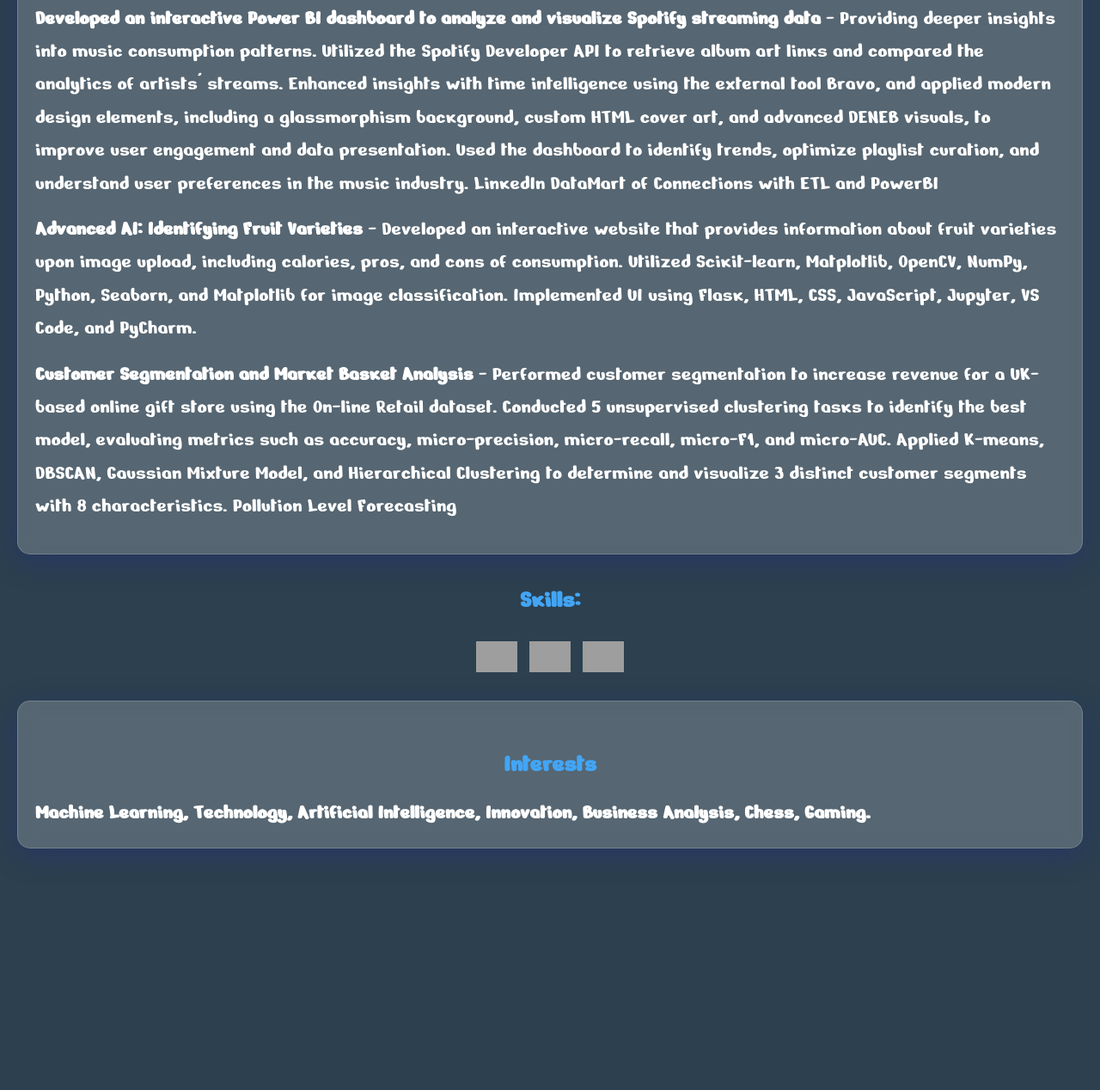
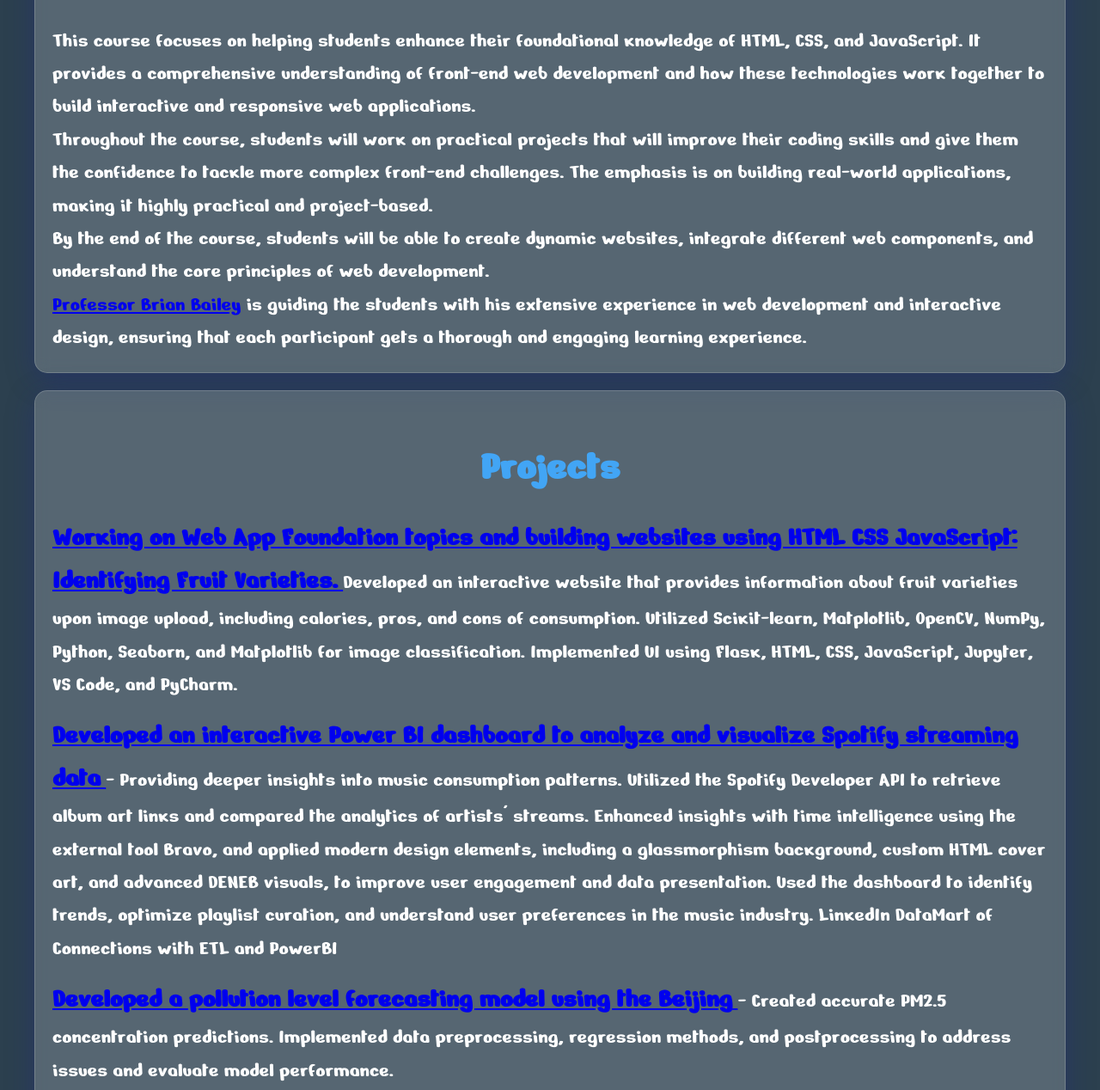
Before and after one commit to SrujanSShetty/ITMD541, a plain HTML site: page index.html in a window 1280 px wide. Shown: the part 1287-2555 px from the top of the page at 86% size. Before the commit the page ends 2314 px from the top, so only its background shows below. Drawn offline with Linux system fonts and the light colour scheme; grey boxes are pictures that could not be loaded; files whose address does not match are found by name; a web font is replaced by a local one.

Commit message:
Final Commit (9) - Webpage Complete

```diff
--- a/index.html
+++ b/index.html
@@ -28,26 +28,42 @@
         </div>
 
 
-    <div class="glass contact-container">
+<div
+    class="glass contact-container">
         <h2>Contact Info</h2>
         <ul>
             <li><a href="https://linkedin.com/in/srujanshetty" ><img src="https://raw.githubusercontent.com/rahuldkjain/github-profile-readme-generator/master/src/images/icons/Social/linked-in-alt.svg" alt="LinkedIn Icon"> LinkedIn</a></li>
             <li><a href="mailto:srujansshettyofficial@gmail.com"><img src="https://upload.wikimedia.org/wikipedia/commons/4/4e/Gmail_Icon.png" alt="Mail Icon"> Mail</a></li>
         </ul>
 </div>
+
+ <div
+    class="about-course-section">
+        <div class="glass about-course-container">
+            <h2>About Course</h2>
+            <p>This course focuses on helping students enhance their foundational knowledge of HTML, CSS, and JavaScript. It provides a comprehensive understanding of front-end web development and how these technologies work together to build interactive and responsive web applications.</p>
+            <p>Throughout the course, students will work on practical projects that will improve their coding skills and give them the confidence to tackle more complex front-end challenges. The emphasis is on building real-world applications, making it highly practical and project-based.</p>
+            <p>By the end of the course, students will be able to create dynamic websites, integrate different web components, and understand the core principles of web development.</p>
+            <p><a href="https://www.linkedin.com/in/brian-t-bailey" target="_blank">Professor Brian Bailey</a> is guiding the students with his extensive experience in web development and interactive design, ensuring that each participant gets a thorough and engaging learning experience.</p>
+
         </div>
-
-    <h2> About Course: </h2>
+</div>
 
 
 
-        <div class="projects-container">
+
+<div
+    class="projects-container">
             <h2>Projects</h2>
             <ul>
-                <li><strong>Working on Web App Foundation topics and building websites using HTML CSS JavaScript</strong></li>
-                <li><strong>Developed an interactive Power BI dashboard to analyze and visualize Spotify streaming data</strong> - Providing deeper insights into music consumption patterns. Utilized the Spotify Developer API to retrieve album art links and compared the analytics of artists' streams. Enhanced insights with time intelligence using the external tool Bravo, and applied modern design elements, including a glassmorphism background, custom HTML cover art, and advanced DENEB visuals, to improve user engagement and data presentation. Used the dashboard to identify trends, optimize playlist curation, and understand user preferences in the music industry. LinkedIn DataMart of Connections with ETL and PowerBI</li>
-                <li><strong>Advanced AI: Identifying Fruit Varieties</strong> - Developed an interactive website that provides information about fruit varieties upon image upload, including calories, pros, and cons of consumption. Utilized Scikit-learn, Matplotlib, OpenCV, NumPy, Python, Seaborn, and Matplotlib for image classification. Implemented UI using Flask, HTML, CSS, JavaScript, Jupyter, VS Code, and PyCharm.</li>
-                <li><strong>Customer Segmentation and Market Basket Analysis</strong> - Performed customer segmentation to increase revenue for a UK-based online gift store using the On-line Retail dataset. Conducted 5 unsupervised clustering tasks to identify the best model, evaluating metrics such as accuracy, micro-precision, micro-recall, micro-F1, and micro-AUC. Applied K-means, DBSCAN, Gaussian Mixture Model, and Hierarchical Clustering to determine and visualize 3 distinct customer segments with 8 characteristics. Pollution Level Forecasting</li>
+                <li><a href="https://github.com/SrujanSShetty/ITMD541" target="_blank"> <strong>Working on Web App Foundation topics and building websites using HTML CSS JavaScript: Identifying Fruit Varieties.</strong> </a> Developed an interactive website that provides information about fruit varieties upon image upload, including calories, pros, and cons of consumption. Utilized Scikit-learn, Matplotlib, OpenCV, NumPy, Python, Seaborn, and Matplotlib for image classification. Implemented UI using Flask, HTML, CSS, JavaScript, Jupyter, VS Code, and PyCharm.</li>
+
+                <li><a href="https://github.com/SrujanSShetty/Enhancing-Music-Streaming-Insights-with-Spotify-Dashboard." target="_blank"> <strong>Developed an interactive Power BI dashboard to analyze and visualize Spotify streaming data</strong> </a> - Providing deeper insights into music consumption patterns. Utilized the Spotify Developer API to retrieve album art links and compared the analytics of artists' streams. Enhanced insights with time intelligence using the external tool Bravo, and applied modern design elements, including a glassmorphism background, custom HTML cover art, and advanced DENEB visuals, to improve user engagement and data presentation. Used the dashboard to identify trends, optimize playlist curation, and understand user preferences in the music industry. LinkedIn DataMart of Connections with ETL and PowerBI</li>
+
+                <li><a href="https://github.com/SrujanSShetty/Harnessing-Data-Analytics-for-Pollution-level-forecasting-using-the-air-quality-attributes." target="_blank"> <strong>Developed a pollution level forecasting model using the Beijing</strong> </a> - Created accurate PM2.5 concentration predictions. Implemented data preprocessing, regression methods, and postprocessing to address issues and evaluate model performance.</li>
+
+                <li><a href="https://github.com/SrujanSShetty/Customer-segmentation-of-Online-gift-store" target="_blank"> <strong>Customer Segmentation and Market Basket Analysis</strong></a> - Performed customer segmentation to increase revenue for a UK-based online gift store using the On-line Retail dataset. Conducted 5 unsupervised clustering tasks to identify the best model, evaluating metrics such as accuracy, micro-precision, micro-recall, micro-F1, and micro-AUC. Applied K-means, DBSCAN, Gaussian Mixture Model, and Hierarchical Clustering to determine and visualize 3 distinct customer segments with 8 characteristics. Pollution Level Forecasting</li>
+
             </ul>
         </div>
 
@@ -56,13 +72,15 @@
             <img src="https://cdn.jsdelivr.net/gh/devicons/devicon/icons/python/python-original.svg"  alt="Python logo" />
             <img src="https://cdn.simpleicons.org/postgresql/4169E1" alt="PostgreSQL logo" />
             <img src="https://skillicons.dev/icons?i=r" alt="R logo" />
+            <img src="https://cdn.simpleicons.org/tableau/E97627" alt="Tableau logo" />
+            <img src="https://upload.wikimedia.org/wikipedia/commons/c/cf/New_Power_BI_Logo.svg" alt="Power BI logo" />
 </div>
 
 
 <div class="Interests-container">
             <h2>Interests</h2>
             <ul>
-                <li><strong>Machine Learning, Technology, Artificial Intelligence, Innovation, Business Analysis, Chess, Gaming.</strong></li>
+            <li><strong>Machine Learning, Technology, Artificial Intelligence, Innovation, Business Analysis, Chess,<a href="https://www.youtube.com/@srjstreams4836" target="_blank"> Gaming</a>.</strong></li>
             </ul>
 </div>
 
--- a/style.css
+++ b/style.css
@@ -1,3 +1,4 @@
+/* General Reset and Global Styling */
 * {
     margin: 0;
     padding: 0;
@@ -7,23 +8,16 @@
 
 body {
     background-color: #2c404f;
-    color: #333;
+    color: #fff; /* Unified color for the text across sections */
     line-height: 1.6;
     padding: 20px;
 }
 
-h1{
+/* Headings Styling */
+h1, h2 {
     text-align: center;
     color: #42a5f5;
-}
-
-h2 {
-    text-align: center;
-    font-size: 1.8em;
-    color: #42a5f5;
-}
-
-h1 {
+    font-size: 3em;
     margin-bottom: 20px;
 }
 
@@ -31,10 +25,12 @@ h2 {
     margin-top: 30px;
 }
 
-.glass {
+/* Glassmorphism Style Container */
+.glass, .projects-container, .Interests-container {
     background: rgba(255, 255, 255, 0.2);
     border-radius: 15px;
     padding: 20px;
+    margin: 20px;
     box-shadow: 0 8px 32px 0 rgba(31, 38, 135, 0.37);
     backdrop-filter: blur(8px);
     -webkit-backdrop-filter: blur(8px);
@@ -42,6 +38,7 @@ h2 {
     margin-bottom: 20px;
 }
 
+/* Profile Image Styling */
 .profile {
     display: block;
     margin: 0 auto;
@@ -49,13 +46,15 @@ h2 {
     border-radius: 50%;
 }
 
-.about-container, .contact-container {
-    margin: 20px;
+/* About Section Styling */
+.about-container p,
+.about-course-container p,
+.about-course-container strong {
+    font-size: 1.5em;
+    color: #fff;
 }
 
-.about-container p {
-    font-size: 1.5em;
-}
+/* Contact Section Styling */
 .contact-container ul {
     list-style: none;
     padding: 0;
@@ -66,7 +65,7 @@ h2 {
 }
 
 .contact-container a {
-    color: #ffffff;
+    color: #fff;
     text-decoration: none;
     font-size: 1.5em;
 }
@@ -74,33 +73,17 @@ h2 {
 .contact-container a img {
     vertical-align: middle;
     margin-right: 10px;
-    width: 48px; /* Adjust size as needed */
-    height: 48px; /* Ensure aspect ratio */
+    width: 48px;
+    height: 48px;
 }
 
-/* Glassy Service Box Style */
-.projects-container {
-    background: rgba(255, 255, 255, 0.2);
-    border-radius: 15px;
-    padding: 20px;
-    box-shadow: 0 8px 32px 0 rgba(31, 38, 135, 0.37);
-    backdrop-filter: blur(8px);
-    -webkit-backdrop-filter: blur(8px);
-    border: 1px solid rgba(255, 255, 255, 0.18);
+/* Project List Styling */
+.projects-container h2 {
     margin-bottom: 20px;
 }
 
-/* Title Styling */
-.projects-container h2 {
-    text-align: center;
-    margin-bottom: 20px;
-    font-size: 1.5em;
-    color: #42a5f5;
-}
-
-/* List Styling */
 .projects-container ul {
-    list-style-type: none;
+    list-style: none;
     padding: 0;
 }
 
@@ -110,65 +93,44 @@ h2 {
 }
 
 .projects-container ul li strong {
-    color: #ffffff;
-    font-size: 1.1.5em;
+    font-size: 1.3em;
 }
 
-/* Add subtle hover effect to make it more interactive */
+/* Hover Effect for Projects List */
 .projects-container ul li:hover {
-    background-color: #333333; /* Dark Charcoal */
+    background-color: #6b6767;
     padding: 10px;
     border-radius: 10px;
     transition: 0.3s;
 }
 
-/* Body and List Text Color */
-body, .projects-container {
-    color: #ffffff;
-}
-
-.Interests-container {
-    background: rgba(255, 255, 255, 0.2);
-    border-radius: 15px;
-    padding: 20px;
-    box-shadow: 0 8px 32px 0 rgba(31, 38, 135, 0.37);
-    backdrop-filter: blur(8px);
-    -webkit-backdrop-filter: blur(8px);
-    border: 1px solid rgba(255, 255, 255, 0.18);
-    margin-bottom: 20px;
-}
-
+/* Interests Section Styling */
 .Interests-container h2 {
-    color: #42a5f5; /* Heading color */
     margin-bottom: 15px;
 }
 
 .Interests-container ul {
-    list-style: none; /* Remove default list styling */
+    list-style: none;
     padding: 0;
 }
 
 .Interests-container li {
-    font-size: 1.5em; /* Adjust font size as needed */
-    color: #ffffff; /* Text color */
+    font-size: 1.5em;
 }
 
+/* Skills Section (Icon Display) */
 .skills {
-    text-align: center; /* Center-align the icons */
+    text-align: center;
     margin: 20px 0;
 }
 
 .skills img {
     margin: 5px;
-    width: 48px; /* Adjust the width as needed */
-    height: auto; /* Maintain aspect ratio */
+    width: 48px;
+    height: auto;
 }
 
-
-div {
-    margin: 20px 0;
-}
-
+/* Footer Styling */
 footer {
     text-align: center;
     padding: 10px;
```
Lines whose indentation alone changed are shown as unchanged.
